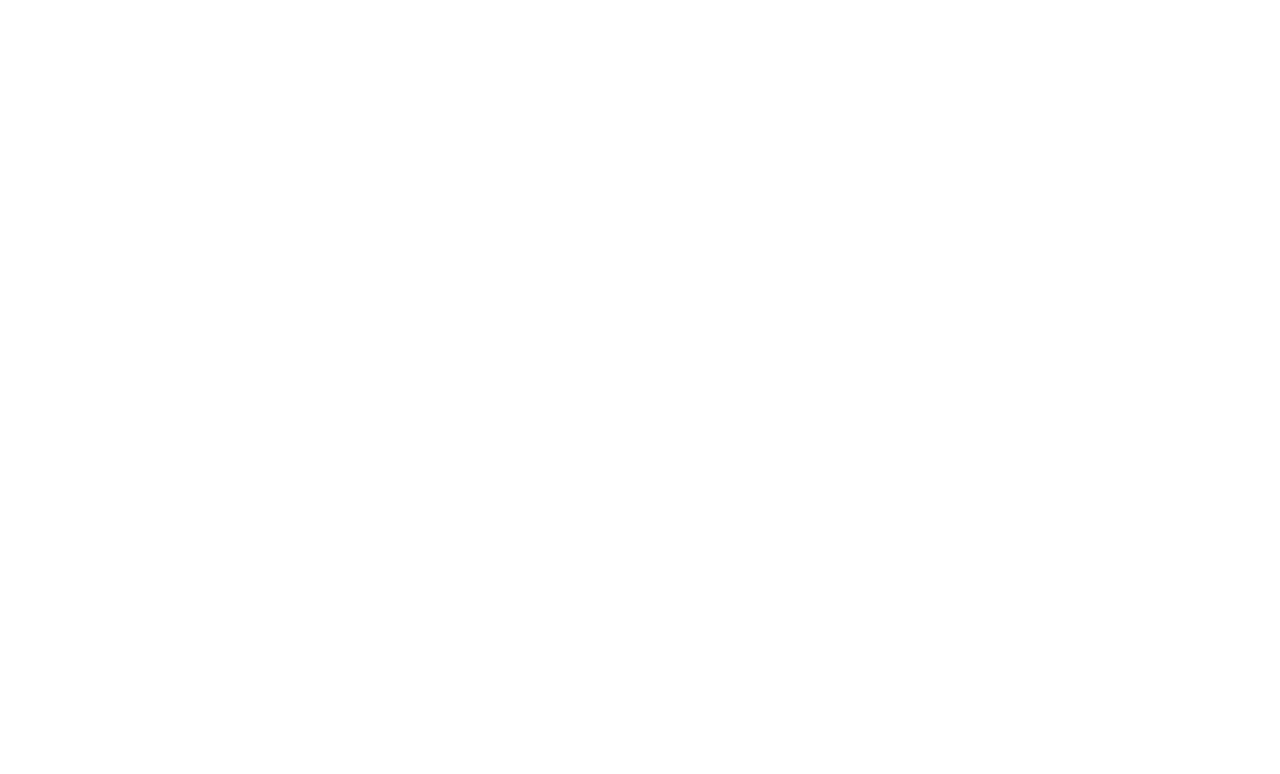
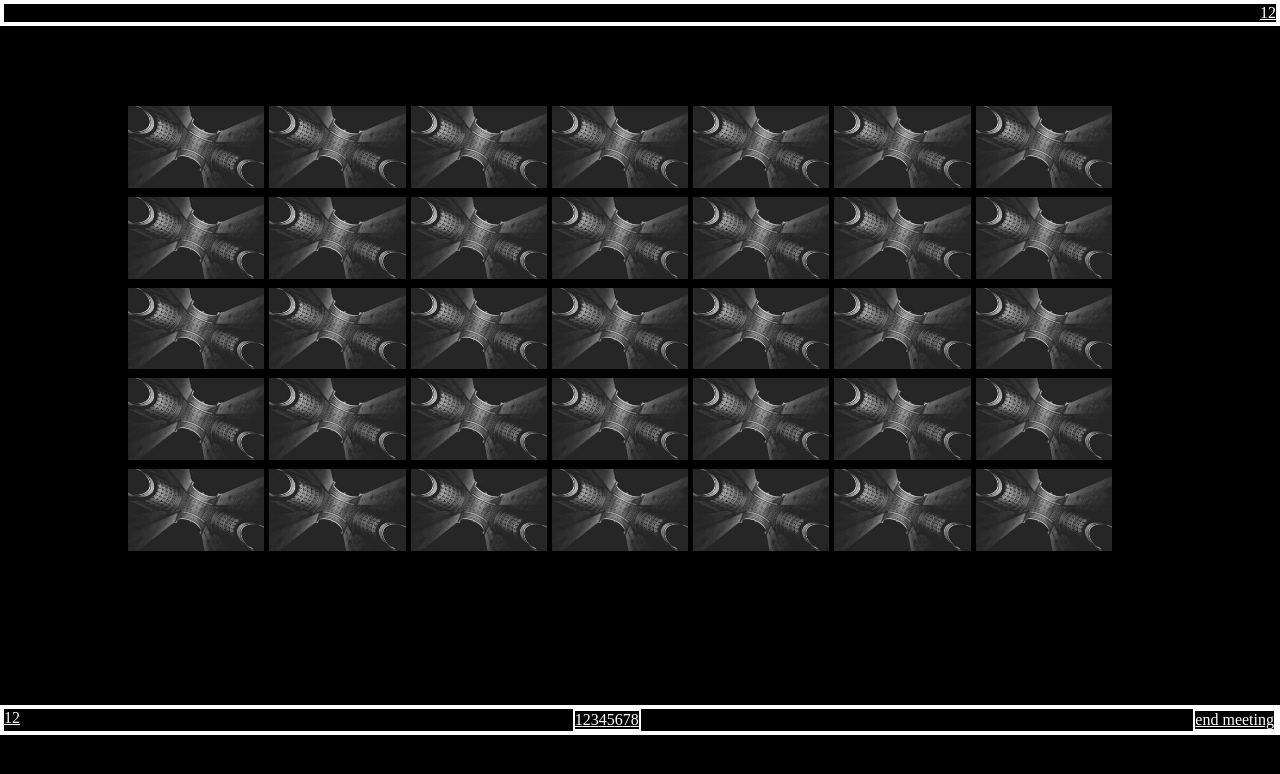
Before and after one commit to nicolozibra1/html-css-zoom, a plain HTML site: page index.html in a window 1280 px wide. Drawn offline with Linux system fonts and the light colour scheme.

Commit message:
structure-layout

```diff
--- a/css/style.css
+++ b/css/style.css
@@ -3,3 +3,56 @@
     padding:0;
     box-sizing: border-box;
 }
+
+html{
+    width: 100vw;
+    height: 100vh;
+    background-color: black;
+}
+
+/* UTILITY */
+.d-flex{
+    display: flex;
+}
+.debug{
+    border: 2px solid white;
+}
+
+/* HEADER */
+.view-settings{
+    justify-content: flex-end;
+}
+
+.view-settings > a{
+    color: white;
+}
+
+/* MAIN */
+main{
+    width: 80%;
+    margin: auto;
+}
+.user{
+    max-width: calc((100% / 7) - 10px);
+
+}
+.user-container{
+    flex-wrap: wrap;
+    gap:5px;
+    margin-top: 80px;
+}
+
+img{
+    width: 100%;
+}
+
+/* FOOTER */
+footer{
+    margin-top:150px;
+}
+.sub-nav{
+    justify-content: space-between;
+}
+a{
+    color:white;
+}
--- a/index.html
+++ b/index.html
@@ -9,7 +9,144 @@
 </head>
 
 <body>
+   <header class="debug">
+        <div class="view-settings d-flex debug">
+            <a href="#">1</a>
+            <a href="#">2</a>
+        </div>
+   </header>
 
+   <main class="">
+        <div class="user-container d-flex">
+            <div class="user">
+                <img src="./img/user1.jpg" alt="">
+            </div>
+            <div class="user">
+                <img src="./img/user1.jpg" alt="">
+            </div>
+            <div class="user">
+                <img src="./img/user1.jpg" alt="">
+            </div>
+            <div class="user">
+                <img src="./img/user1.jpg" alt="">
+            </div>
+            <div class="user">
+                <img src="./img/user1.jpg" alt="">
+            </div>
+            <div class="user">
+                <img src="./img/user1.jpg" alt="">
+            </div>
+            <div class="user">
+                <img src="./img/user1.jpg" alt="">
+            </div>
+            <div class="user">
+                <img src="./img/user1.jpg" alt="">
+            </div>
+            <div class="user">
+                <img src="./img/user1.jpg" alt="">
+            </div>
+            <div class="user">
+                <img src="./img/user1.jpg" alt="">
+            </div>
+            <div class="user">
+                <img src="./img/user1.jpg" alt="">
+            </div>
+            <div class="user">
+                <img src="./img/user1.jpg" alt="">
+            </div>
+            <div class="user">
+                <img src="./img/user1.jpg" alt="">
+            </div>
+            <div class="user">
+                <img src="./img/user1.jpg" alt="">
+            </div>
+            <div class="user">
+                <img src="./img/user1.jpg" alt="">
+            </div>
+            <div class="user">
+                <img src="./img/user1.jpg" alt="">
+            </div>
+            <div class="user">
+                <img src="./img/user1.jpg" alt="">
+            </div>
+            <div class="user">
+                <img src="./img/user1.jpg" alt="">
+            </div>
+            <div class="user">
+                <img src="./img/user1.jpg" alt="">
+            </div>
+            <div class="user">
+                <img src="./img/user1.jpg" alt="">
+            </div>
+            <div class="user">
+                <img src="./img/user1.jpg" alt="">
+            </div>
+            <div class="user">
+                <img src="./img/user1.jpg" alt="">
+            </div>
+            <div class="user">
+                <img src="./img/user1.jpg" alt="">
+            </div>
+            <div class="user">
+                <img src="./img/user1.jpg" alt="">
+            </div>
+            <div class="user">
+                <img src="./img/user1.jpg" alt="">
+            </div>
+            <div class="user">
+                <img src="./img/user1.jpg" alt="">
+            </div>
+            <div class="user">
+                <img src="./img/user1.jpg" alt="">
+            </div>
+            <div class="user">
+                <img src="./img/user1.jpg" alt="">
+            </div>
+            <div class="user">
+                <img src="./img/user1.jpg" alt="">
+            </div>
+            <div class="user">
+                <img src="./img/user1.jpg" alt="">
+            </div>
+            <div class="user">
+                <img src="./img/user1.jpg" alt="">
+            </div>
+            <div class="user">
+                <img src="./img/user1.jpg" alt="">
+            </div>
+            <div class="user">
+                <img src="./img/user1.jpg" alt="">
+            </div>
+            <div class="user">
+                <img src="./img/user1.jpg" alt="">
+            </div>
+            <div class="user">
+                <img src="./img/user1.jpg" alt="">
+            </div>
+        </div>
+   </main>
+
+   <footer class="debug">
+        <div class="sub-nav d-flex debug">
+            <div class="commands d-flex" debug>
+                <a href="#" class="audio">1</a>
+                <a href="#" class="video">2</a>
+            </div>
+            <div class="utility d-flex debug">
+                <a href="#">1</a>
+                <a href="#">2</a>
+                <a href="#">3</a>
+                <a href="#">4</a>
+                <a href="#">5</a>
+                <a href="#">6</a>
+                <a href="#">7</a>
+                <a href="#">8</a>
+            </div>
+            <div class="end-call debug">
+                <a href="#">end meeting</a>
+            </div>
+        </div>
+   </footer>
 </body>
 
 </html>
```
